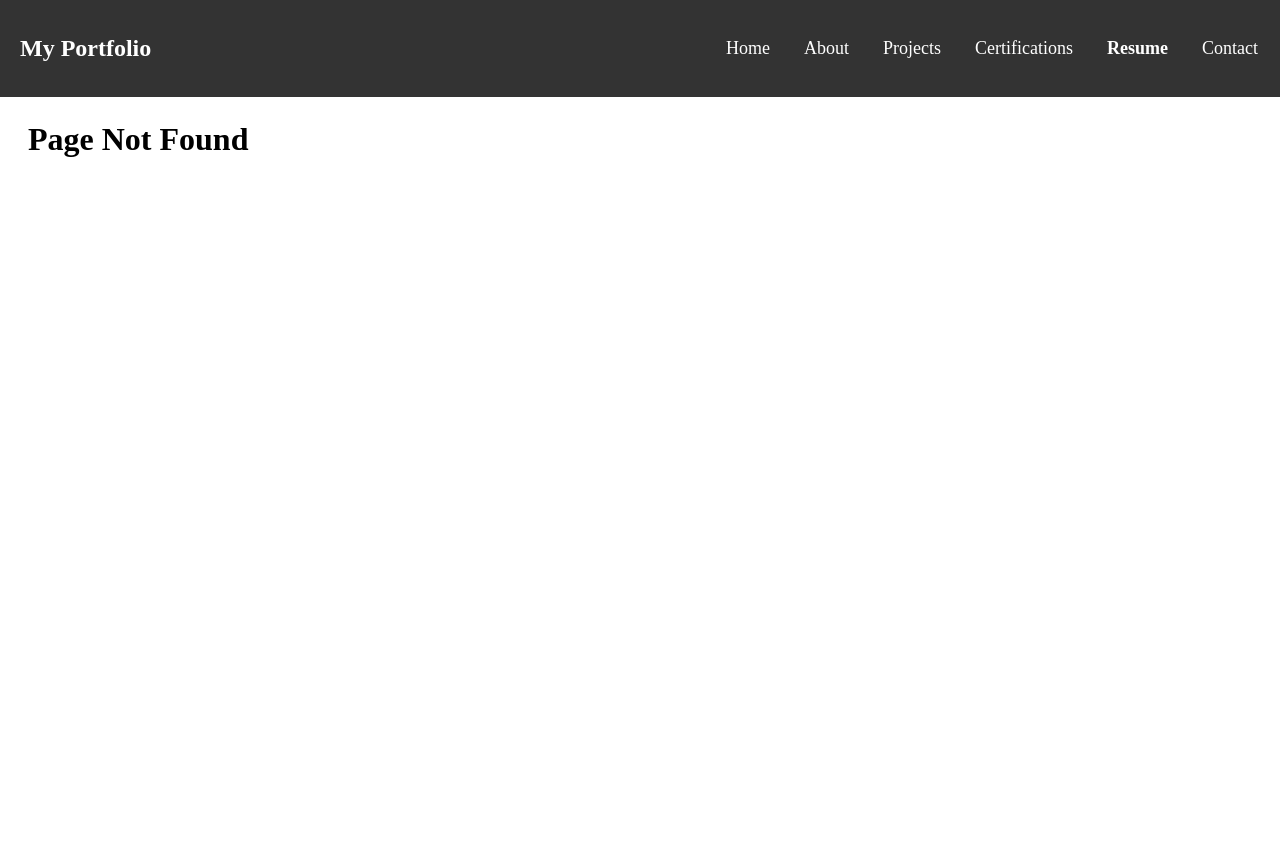
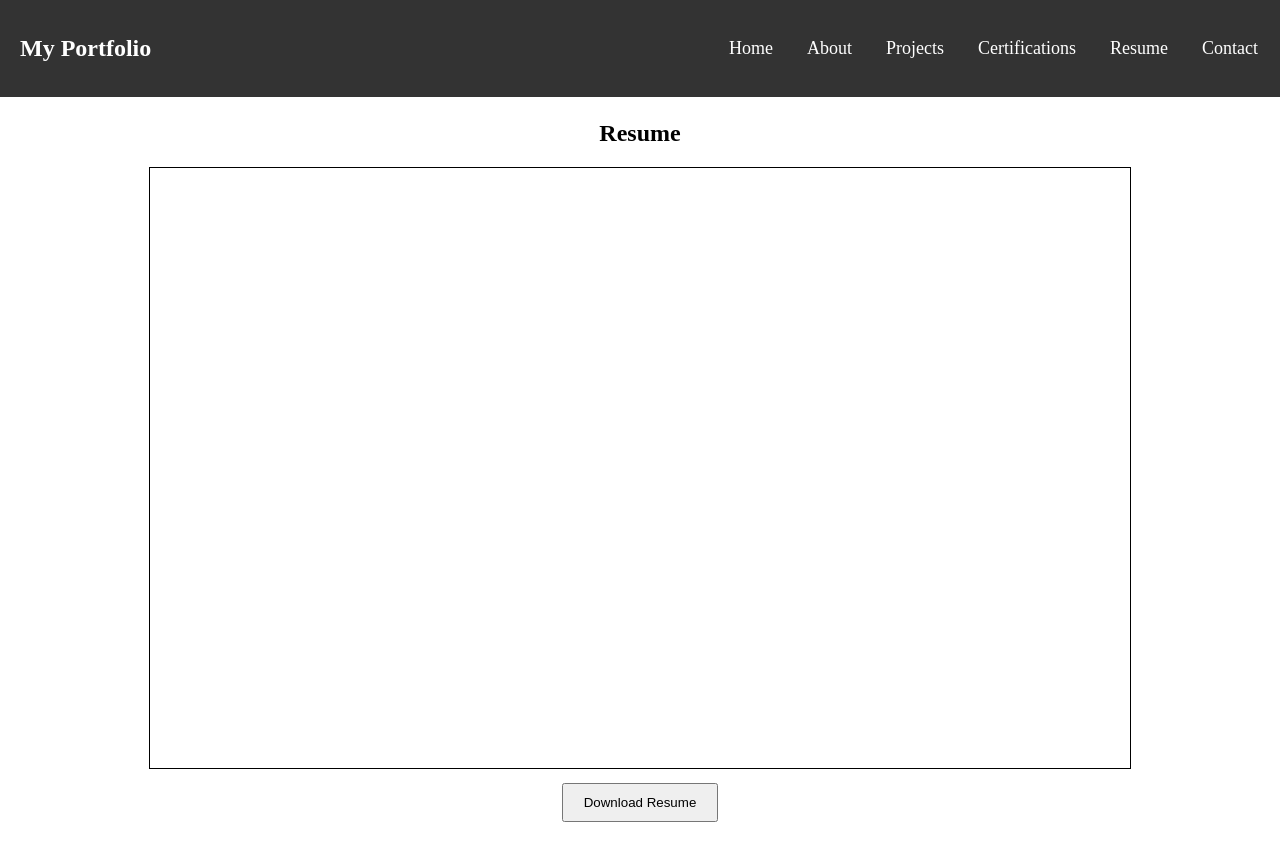
Before and after one commit to 19kummitha/Portfolio_React, a React (Vite) app: page /resume in a window 1280 px wide. Before the commit this address had no page. Before the commit the page ends 800 px from the top, so only its background shows below. Built offline with nearby package versions, Linux system fonts and the light colour scheme.

Commit message:
Added resume to view and download by the recruiters.

```diff
--- a/src/Components/header.jsx
+++ b/src/Components/header.jsx
@@ -7,32 +7,51 @@ export default function Header() {
       <h1 className="logo">My Portfolio</h1>
       <ul className="nav-links">
         <li>
-          <NavLink to="/" className={({ isActive }) => (isActive ? "active" : "")}>
+          <NavLink
+            to="/"
+            className={({ isActive }) => (isActive ? "active" : "")}
+          >
             Home
           </NavLink>
         </li>
         <li>
-          <NavLink to="/about" className={({ isActive }) => (isActive ? "active" : "")}>
+          <NavLink
+            to="/about"
+            className={({ isActive }) => (isActive ? "active" : "")}
+          >
             About
           </NavLink>
         </li>
         <li>
-          <NavLink to="/projects" className={({ isActive }) => (isActive ? "active" : "")}>
+          <NavLink
+            to="/projects"
+            className={({ isActive }) => (isActive ? "active" : "")}
+          >
             Projects
           </NavLink>
         </li>
         <li>
-          <NavLink to="/certifications" className={({ isActive }) => (isActive ? "active" : "")}>
+          <NavLink
+            to="/certifications"
+            className={({ isActive }) => (isActive ? "active" : "")}
+          >
             Certifications
           </NavLink>
         </li>
         <li>
-          <NavLink to="/resume" className={({ isActive }) => (isActive ? "active" : "")}>
+          <NavLink
+            to="/resume"
+            className={({ isActive }) => (isActive ? "text-yellow-400" : "")}
+          >
             Resume
           </NavLink>
         </li>
+
         <li>
-          <NavLink to="/contact" className={({ isActive }) => (isActive ? "active" : "")}>
+          <NavLink
+            to="/contact"
+            className={({ isActive }) => (isActive ? "active" : "")}
+          >
             Contact
           </NavLink>
         </li>
--- a/src/Components/resume.jsx
+++ b/src/Components/resume.jsx
@@ -0,0 +1,22 @@
+export default function Resume() {
+  return (
+    <div style={{ textAlign: "center", marginTop: "20px" }}>
+      <h2>Resume</h2>
+      <iframe
+        src="/resume.pdf"
+        width="80%"
+        height="600px"
+        title="Resume"
+        style={{ border: "1px solid black" }}
+      ></iframe>
+      <br />
+      <a href="/resume.pdf" download="My_Resume.pdf">
+        <button
+          style={{ padding: "10px 20px", marginTop: "10px", cursor: "pointer" }}
+        >
+          Download Resume
+        </button>
+      </a>
+    </div>
+  );
+}
--- a/src/PRoutes.jsx
+++ b/src/PRoutes.jsx
@@ -3,6 +3,7 @@ import Contact from "./Components/Contact";
 import Home from "./Components/Home";
 import Projects from "./Components/Projects";
 import About from "./Components/about";
+import Resume from "./Components/resume";
 export default function PRoutes() {
   return (
     <Routes>
@@ -10,6 +11,7 @@ export default function PRoutes() {
       <Route path="/contact" element={<Contact />} />
       <Route path="/about" element={<About />} />
       <Route path="/projects" element={<Projects />} />
+      <Route path="/resume" element={<Resume />} />
       <Route path="*" element={<h1>Page Not Found</h1>} />
     </Routes>
   );
```
Also changed, not shown: 1 other file (tests, documents, lock files or other folders).
